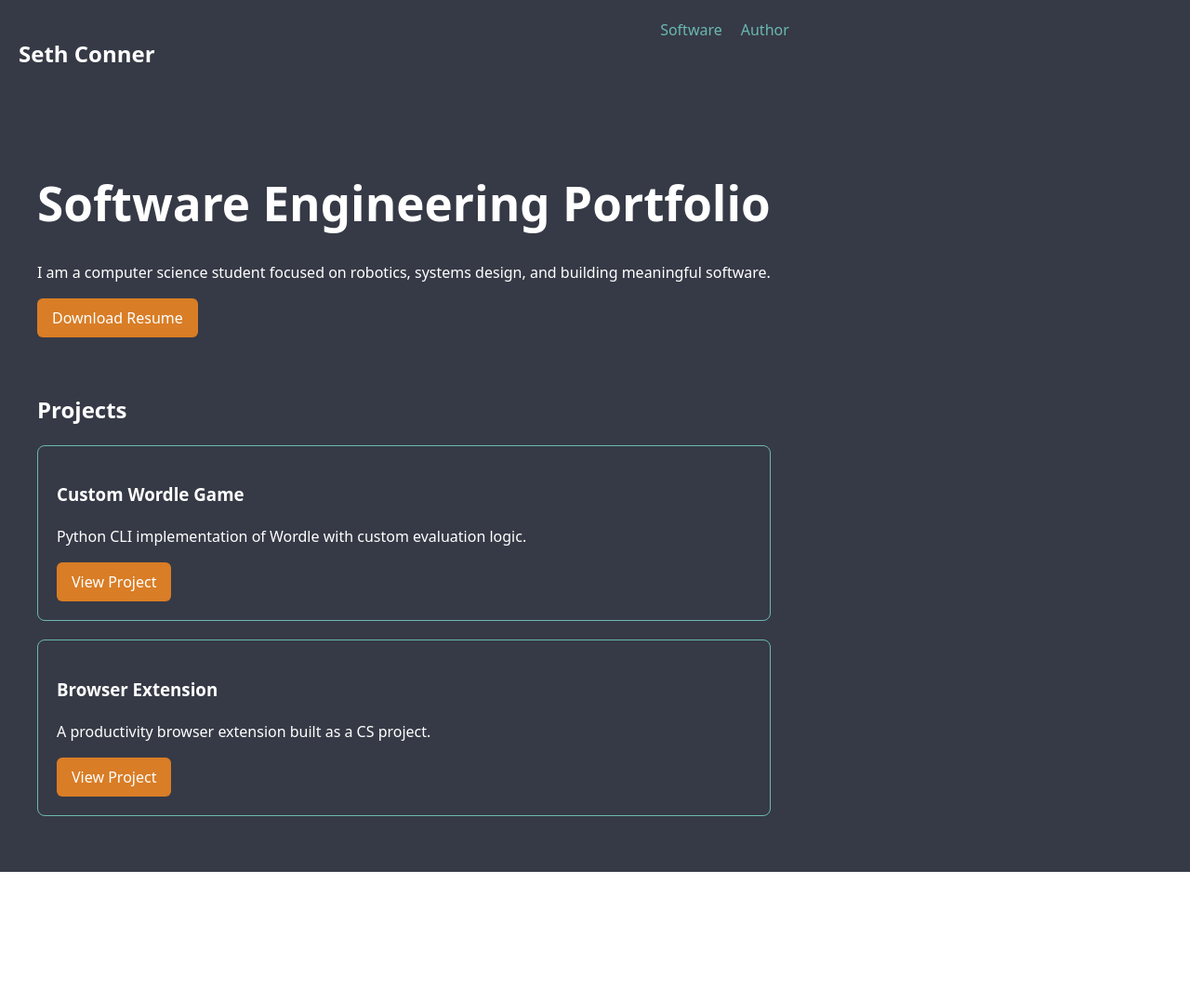
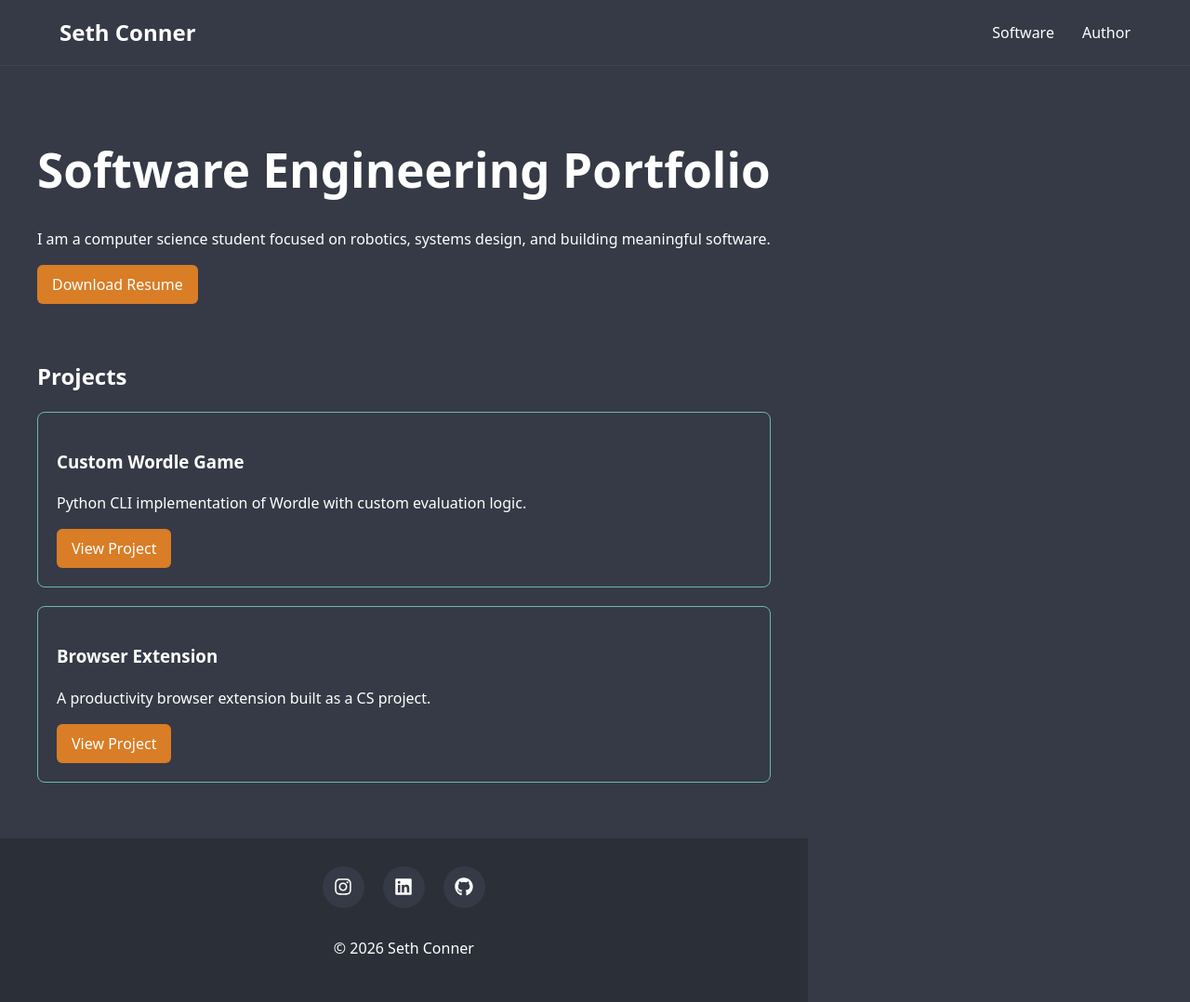
Before and after one commit to SethCSanti/personalwebsite, a React app: page / in a window 1280 px wide. Shown: the whole page at 93% size. Before the commit the page ends 938 px from the top, so only its background shows below. Built offline with nearby package versions, Linux system fonts and the light colour scheme; the HTML template or start-up script is replaced by a standard one.

Commit message:
updated footer and navbar

```diff
--- a/package.json
+++ b/package.json
@@ -12,6 +12,7 @@
   "dependencies": {
     "react": "^19.2.0",
     "react-dom": "^19.2.0",
+    "react-icons": "^5.6.0",
     "react-router-dom": "^7.13.1"
   },
   "devDependencies": {
--- a/src/App.jsx
+++ b/src/App.jsx
@@ -1,24 +1,26 @@
-import { BrowserRouter, Routes, Route } from "react-router-dom";
+import { BrowserRouter, Routes, Route } from "react-router-dom"
 
-import Navbar from "./components/Navbar";
-import Home from "./pages/Home";
-import Author from "./pages/Author";
+import Layout from "./components/Layout"
+import Home from "./pages/Home"
+import Author from "./pages/Author"
 
-import "./styles/theme.css";
+import "./styles/theme.css"
 
 function App() {
   return (
     <BrowserRouter>
 
-      <Navbar />
+      <Layout>
 
-      <Routes>
-        <Route path="/" element={<Home />} />
-        <Route path="/author" element={<Author />} />
-      </Routes>
+        <Routes>
+          <Route path="/" element={<Home />} />
+          <Route path="/author" element={<Author />} />
+        </Routes>
+
+      </Layout>
 
     </BrowserRouter>
-  );
+  )
 }
 
-export default App;
+export default App
--- /dev/null
+++ b/src/components/Footer.jsx
@@ -0,0 +1,44 @@
+import { FaInstagram, FaLinkedin, FaGithub } from "react-icons/fa"
+
+export default function Footer() {
+  return (
+    <footer className="footer">
+      <div className="container footer-inner">
+
+        <div className="socials">
+
+          <a
+            href="https://www.instagram.com/sethcsanti/"
+            target="_blank"
+            rel="noopener noreferrer"
+            aria-label="Instagram"
+          >
+            <FaInstagram />
+          </a>
+
+          <a
+            href="https://www.linkedin.com/in/seth-conner-ba580b2a9/"
+            target="_blank"
+            rel="noopener noreferrer"
+            aria-label="LinkedIn"
+          >
+            <FaLinkedin />
+          </a>
+
+          <a
+            href="https://github.com/SethCSanti"
+            target="_blank"
+            rel="noopener noreferrer"
+            aria-label="GitHub"
+          >
+            <FaGithub />
+          </a>
+
+        </div>
+
+        <p>© {new Date().getFullYear()} Seth Conner</p>
+
+      </div>
+    </footer>
+  )
+}
--- /dev/null
+++ b/src/components/Layout.jsx
@@ -0,0 +1,18 @@
+import Navbar from "./Navbar"
+import Footer from "./Footer"
+
+export default function Layout({ children }) {
+  return (
+    <div className="site">
+
+      <Navbar />
+
+      <main className="content">
+        {children}
+      </main>
+
+      <Footer />
+
+    </div>
+  )
+}
--- a/src/components/navbar.jsx
+++ b/src/components/navbar.jsx
@@ -1,14 +1,21 @@
-import { Link } from "react-router-dom";
+import { Link } from "react-router-dom"
 
 export default function Navbar() {
+
   return (
-    <nav style={{ padding: "20px", display: "flex", justifyContent: "space-between" }}>
-      <h2>Seth Conner</h2>
+    <nav className="navbar">
 
-      <div style={{ display: "flex", gap: "20px" }}>
-        <Link to="/">Software</Link>
-        <Link to="/author">Author</Link>
+      <div className="container navbar-inner">
+
+        <h2>Seth Conner</h2>
+
+        <div className="nav-links">
+          <Link to="/">Software</Link>
+          <Link to="/author">Author</Link>
+        </div>
+
       </div>
+
     </nav>
-  );
+  )
 }
--- a/src/styles/theme.css
+++ b/src/styles/theme.css
@@ -7,6 +7,7 @@
 }
 
 body {
+  margin: 0;
   background-color: var(--storm-dark);
   color: var(--storm-white);
   font-family: system-ui, Avenir, Helvetica, Arial, sans-serif;
@@ -33,3 +34,119 @@ button {
 button:hover {
   background-color: var(--storm-teal);
 }
+
+/* Page layout */
+
+.site {
+  min-height: 100vh;
+  display: flex;
+  flex-direction: column;
+}
+
+.content {
+  flex: 1;
+  padding-top: 80px;
+}
+
+/* Navbar */
+
+.navbar {
+  position: fixed;
+  top: 0;
+  width: 100%;
+  background: #363a46;
+  color: white;
+  z-index: 1000;
+  border-bottom: 1px solid rgba(255,255,255,0.05);
+}
+
+.navbar-inner {
+  display: flex;
+  justify-content: space-between;
+  align-items: center;
+
+  height: 70px;
+  padding: 0 20px;
+}
+
+.nav-links {
+  display: flex;
+  gap: 30px;
+}
+
+.nav-links a {
+  color: white;
+  text-decoration: none;
+}
+
+.nav-links a:hover {
+  color: var(--storm-teal);
+}
+
+/* Footer */
+
+.footer {
+  background: #2b2f38;
+  padding: 30px 0;
+  width: 100%;
+}
+
+.footer-inner {
+  display: flex;
+  flex-direction: column;
+  align-items: center;
+  gap: 15px;
+}
+
+.socials {
+  display: flex;
+  gap: 20px;
+  flex-wrap: wrap;
+  justify-content: center;
+}
+
+.socials a {
+  width: 45px;
+  height: 45px;
+
+  display: flex;
+  align-items: center;
+  justify-content: center;
+
+  border-radius: 50%;
+  background: #363a46;
+
+  color: white;
+  font-size: 20px;
+
+  transition: 0.25s;
+}
+
+.socials a:hover {
+  background: var(--storm-orange);
+}
+
+.container {
+  width: 90%;
+  max-width: 1200px;
+  margin: 0 auto;
+}
+
+@media (max-width: 768px) {
+
+  .nav-links {
+    gap: 15px;
+    font-size: 14px;
+  }
+
+  .navbar-inner h2 {
+    font-size: 18px;
+  }
+
+  .socials a {
+    width: 40px;
+    height: 40px;
+    font-size: 18px;
+  }
+
+}
```
Also changed, not shown: 1 other file (tests, documents, lock files or other folders).
